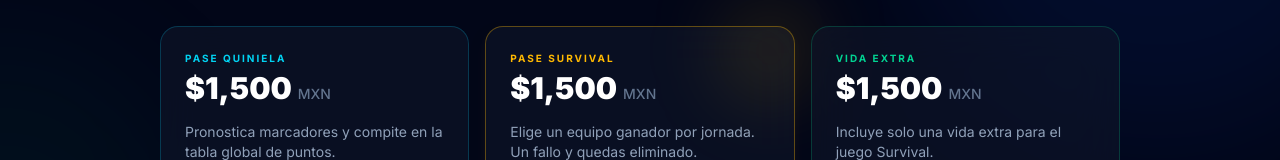
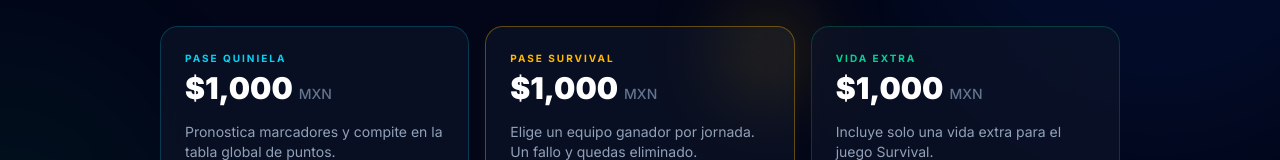
Before and after one commit to v22xkttwmw-arch/Quinela-Mundial, a Next.js app in the folder quiniela-frontend/: page /dashboard/upgrade in a window 1280 px wide. Shown: the part 230-390 px from the top of the page. Built offline with nearby package versions, Linux system fonts and the light colour scheme; no server answers.

Commit message:
feat: actualizacion de precios de juegos y vida extra a 1000

```diff
--- a/quiniela-frontend/src/app/dashboard/checkout/page.tsx
+++ b/quiniela-frontend/src/app/dashboard/checkout/page.tsx
@@ -20,7 +20,7 @@
   {
     id: "classic",
     name: "La Quiniela",
-    price: "$1,500",
+    price: "$1,000",
     description: "Pronostica marcadores y compite en la tabla global de puntos.",
     features: [
       "Predicciones de marcador exacto",
@@ -34,7 +34,7 @@
   {
     id: "survival",
     name: "Supervivencia",
-    price: "$1,500",
+    price: "$1,000",
     description: "Elige un equipo ganador por jornada. Un fallo y quedas eliminado.",
     features: [
       "1 pick por jornada — sin repetir equipo",
@@ -48,7 +48,7 @@
 {
     id: "complete",
     name: "Vida Extra",
-    price: "$1,500",
+    price: "$1,000",
     description: "Incluye solo una vida extra en el juego Supervivencia.",
     features: [
       "Una vida extra en Supervivencia 🎯",
--- a/quiniela-frontend/src/app/dashboard/upgrade/page.tsx
+++ b/quiniela-frontend/src/app/dashboard/upgrade/page.tsx
@@ -23,7 +23,7 @@
           <div className="mb-4 flex items-center justify-between">
             <div>
               <p className="text-[10px] font-bold uppercase tracking-[0.2em] text-cyan-400">Pase Quiniela</p>
-              <p className="mt-1 text-3xl font-black text-white">$1,500 <span className="text-sm font-medium text-slate-500">MXN</span></p>
+              <p className="mt-1 text-3xl font-black text-white">$1,000 <span className="text-sm font-medium text-slate-500">MXN</span></p>
             </div>
           </div>
           <p className="text-sm text-slate-400 mb-6 flex-grow">
@@ -51,7 +51,7 @@
           <div className="mb-4 flex items-center justify-between">
             <div>
               <p className="text-[10px] font-bold uppercase tracking-[0.2em] text-amber-400">Pase Survival</p>
-              <p className="mt-1 text-3xl font-black text-white">$1,500 <span className="text-sm font-medium text-slate-500">MXN</span></p>
+              <p className="mt-1 text-3xl font-black text-white">$1,000 <span className="text-sm font-medium text-slate-500">MXN</span></p>
             </div>
           </div>
           <p className="text-sm text-slate-400 mb-6 flex-grow">
@@ -78,7 +78,7 @@
           <div className="mb-4 flex items-center justify-between">
             <div>
               <p className="text-[10px] font-bold uppercase tracking-[0.2em] text-emerald-400">Vida Extra</p>
-              <p className="mt-1 text-3xl font-black text-white">$1,500 <span className="text-sm font-medium text-slate-500">MXN</span></p>
+              <p className="mt-1 text-3xl font-black text-white">$1,000 <span className="text-sm font-medium text-slate-500">MXN</span></p>
             </div>
           </div>
           <p className="text-sm text-slate-400 mb-6 flex-grow">
```
